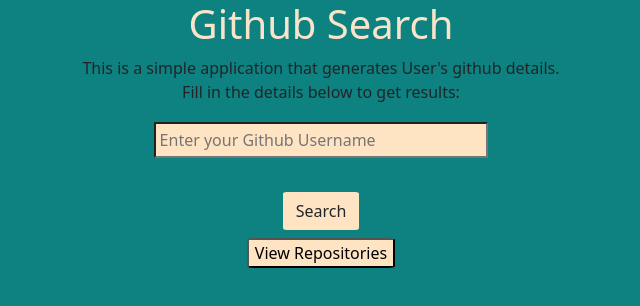
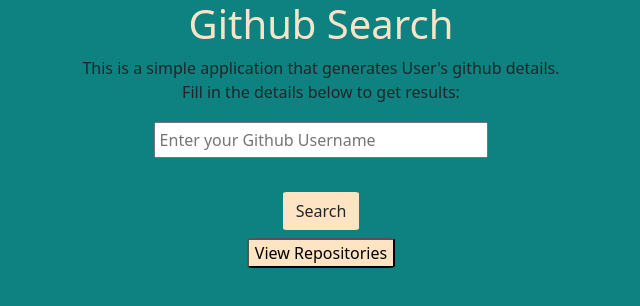
Before and after one commit to Kabere34/Github-Search, an Angular app: page / in a window 1280 px wide. Shown: the top 306 px of the page, without its empty margins (319-959 px from the left). Built offline with nearby package versions, Linux system fonts and the light colour scheme.

Commit message:
This reverts commit 77fa3d268dad67a96cfe9663173521491a974e49. tst

```diff
--- a/src/app/profile/profile.component.css
+++ b/src/app/profile/profile.component.css
@@ -2,7 +2,6 @@
   width: 30%;
   padding: 4px;
   margin: 2px;
-  background-color: bisque;
 }
 button {
   border-radius: 5%;
```
